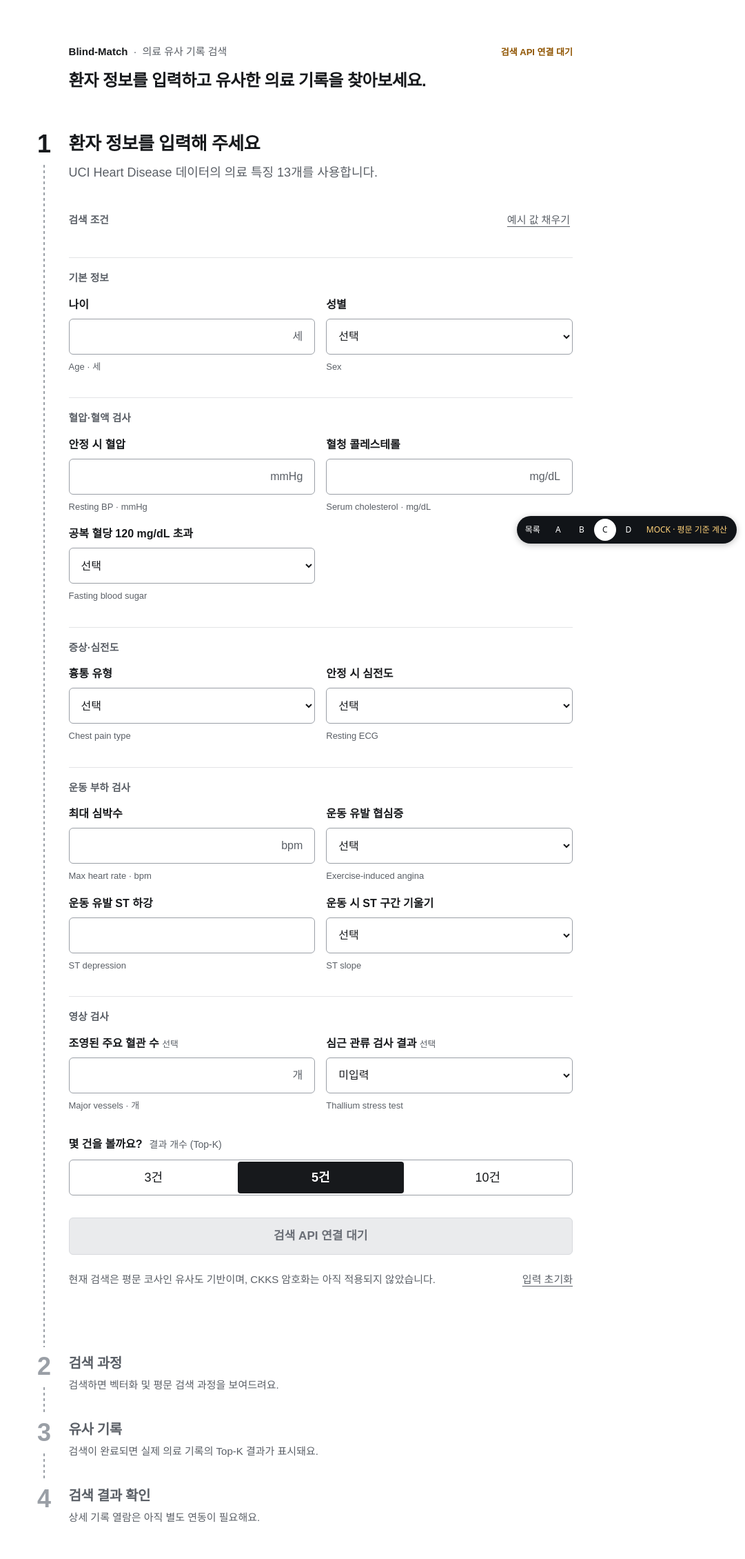
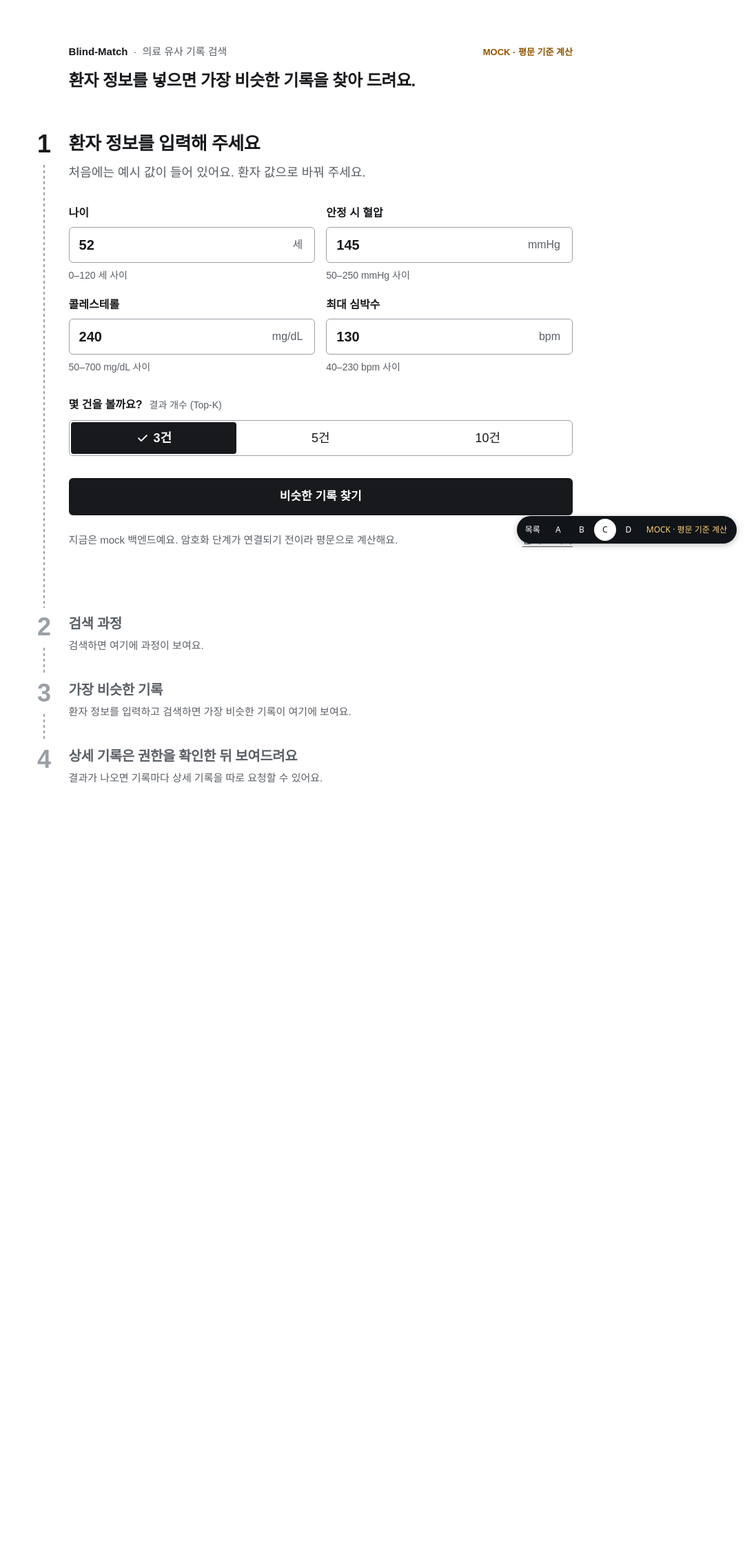
Before and after one commit to VEIL010/Interface-, a FastAPI app: page /drafts/c?state=legacy-empty in a window 1280 px wide. Shown: the top 2260 px of the page at 69% size, without its empty margins (199-1280 px from the left). After the commit the page ends 1135 px from the top, so only its background shows below. Run offline with FastAPI, Linux system fonts and the light colour scheme; some web fonts are replaced.

Commit message:
Fix C demo fallback and search result state

```diff
--- a/webui/app/main.py
+++ b/webui/app/main.py
@@ -9,6 +9,7 @@
     GET  /drafts/{key}                         A·B 질의 입력 또는 C·D 보관 시안
     POST /drafts/{key}/search                  기존 데모 검색 결과 HTML 조각
     POST /drafts/a/heart-search                13개 속성 질의 → Medical-Search-API 검색 결과 HTML 조각
+    POST /drafts/c/heart-search                단계형 가이드의 Medical-Search-API 검색 결과 HTML 조각
     POST /drafts/{key}/records/{id}/access     상세 기록 HTML 조각 (_record.html)
 
 같은 기능의 JSON API 는 /api/* 에 있다 (/api/docs 참고).
@@ -113,7 +114,7 @@ def _draft_context(key: str, form=None, result=None, error=None) -> dict:
             "page": f"/drafts/{key}",
             "empty": f"/drafts/{key}?state=empty",
             "search": f"/drafts/{key}/search",
-            "heart_search": "/drafts/a/heart-search",
+            "heart_search": f"/drafts/{key}/heart-search",
         },
     }
 
@@ -162,25 +163,27 @@ def draft_page(request: Request, key: str, state: str | None = None):
         return _not_found("없는 시안입니다.")
     if not _draft_ready(key):
         return _not_found(f"시안 {DRAFTS[key]['letter']} 는 아직 준비 중입니다.")
-    if (key in ("a", "b") and state != "legacy") or key == "c":
+    c_legacy = key == "c" and (state in ("legacy", "legacy-empty") or not heart_query.enabled())
+    if (key in ("a", "b") and state != "legacy") or (key == "c" and not c_legacy):
         form = {**heart_fields.form_values(example=key == "b"), "top_k": heart_query.DEFAULT_TOP_K}
         context = _heart_context(key, form)
-    elif state == "empty":
+    elif state == "empty" or (c_legacy and state == "legacy-empty"):
         context = _draft_context(key)
     else:
         form, result, error, _ = _run_search(backend.default_form())
         context = _draft_context(key, form, _with_links(result, f"/drafts/{key}/records"), error)
         context["initial_example"] = True
-    return templates.TemplateResponse(
-        request=request, name=f"drafts/{key}/page.html", context=context
-    )
+    if c_legacy:
+        context["urls"]["empty"] = "/drafts/c?state=legacy-empty"
+    name = "drafts/c/legacy.html" if c_legacy else f"drafts/{key}/page.html"
+    return templates.TemplateResponse(request=request, name=name, context=context)
 
 
 def _heart_context(key: str, form: dict, result=None, error=None) -> dict:
     context = _draft_context(key, form, result, error)
     context["heart_fields"] = heart_fields.FIELDS
     context["heart_groups"] = heart_fields.groups()
-    # 검색은 의료진 화면(A)에서만 켠다. 발표 모드(B)는 목표 흐름을 보여 주는 화면이다.
+    # 발표 모드(B)는 목표 흐름을 보여 주는 화면이다.
     context["heart_search"] = key in ("a", "c") and heart_query.enabled()
     return context
 
--- a/webui/app/static/drafts/c/heart.css
+++ b/webui/app/static/drafts/c/heart.css
@@ -19,5 +19,15 @@
 .heart-input-summary div {min-width:0;}
 .heart-input-summary dt {font-size:.83rem; color:var(--ink-2);}
 .heart-input-summary dd {font-size:.95rem; font-weight:600; margin:0; overflow-wrap:anywhere;}
+.heart-stale:not(:empty) {
+  margin-top: 10px;
+  padding: 12px 16px;
+  border: 1px solid var(--deny-line);
+  border-radius: var(--r-field);
+  background: var(--deny-bg);
+  color: var(--deny-ink);
+  font-size: .95rem;
+  font-weight: 600;
+}
 .form .btn:disabled {background:#EAEBED; color:#6A6E76; border-color:#D8DADE; cursor:not-allowed;}
 @media(max-width:560px){.heart-group__fields,.heart-input-summary{grid-template-columns:1fr}}
--- a/webui/app/static/drafts/c/heart.js
+++ b/webui/app/static/drafts/c/heart.js
@@ -1,15 +1,40 @@
-/* 시안 C의 예시 입력 편의 기능. API/전처리 로직과 무관합니다. */
+/* 시안 C의 예시 입력과 이전 검색 결과 안내. */
 (function () {
   'use strict';
-  document.addEventListener('click', function (event) {
-    var button = event.target.closest('[data-heart-example]');
-    if (!button) return;
-    var wrapper = document.getElementById('c-heart-form');
-    if (!wrapper) return;
+
+  var wrapper = document.getElementById('c-heart-form');
+  if (!wrapper) return;
+
+  wrapper.querySelector('[data-heart-example]').addEventListener('click', function () {
     wrapper.querySelectorAll('[data-example]').forEach(function (field) {
       field.value = field.getAttribute('data-example') || '';
       field.removeAttribute('aria-invalid');
     });
     wrapper.dispatchEvent(new Event('input', { bubbles: true }));
   });
+
+  var results = document.getElementById('results');
+  if (!results || !wrapper.matches('form')) return;
+
+  function updateStaleNotice() {
+    var snapshot = results.querySelector('[data-heart-query]');
+    if (!snapshot) return;
+
+    var current = new FormData(wrapper);
+    var stale = current.get('top_k') !== snapshot.dataset.heartTopK ||
+      JSON.parse(snapshot.dataset.heartQuery).some(function (field) {
+        return current.get(field.key)?.trim() !== field.value;
+      });
+    var notice = snapshot.querySelector('[data-heart-stale]');
+    var message = stale ? '이전 검색 결과입니다. 현재 입력값이나 결과 개수가 바뀌었어요. 지금 조건으로 보려면 다시 검색해 주세요.' : '';
+    if (notice.textContent !== message) notice.textContent = message;
+    results.querySelector('[data-heart-stale-label]').hidden = !stale;
+  }
+
+  wrapper.addEventListener('input', updateStaleNotice);
+  wrapper.addEventListener('change', updateStaleNotice);
+  results.addEventListener('bm:swapped', function (event) {
+    if (event.target === results) updateStaleNotice();
+  });
+  updateStaleNotice();
 })();
--- a/webui/app/templates/drafts/a/page.html
+++ b/webui/app/templates/drafts/a/page.html
@@ -36,7 +36,6 @@
       <li class="chip">{{ meta.dataset.label }} {{ meta.dataset.records }}건</li>
       {% endif %}
     </ul>
-
   </div>
 </header>
 
--- a/webui/app/templates/drafts/b/page.html
+++ b/webui/app/templates/drafts/b/page.html
@@ -30,7 +30,6 @@
         <span class="legend__def">{% if not meta.backend.encrypted %}목표 · {% endif %}서버에서 비교</span>
       </li>
     </ul>
-
   </header>
 
   <main class="main">
--- a/webui/app/templates/drafts/c/_heart_results.html
+++ b/webui/app/templates/drafts/c/_heart_results.html
@@ -24,10 +24,12 @@
   </div>
 </section>
 {% elif result %}
-<section class="step step--process" aria-labelledby="s2-title">
+<section class="step step--process" aria-labelledby="s2-title"
+         data-heart-query='{{ result.query.inputs | tojson }}' data-heart-top-k="{{ result.top_k }}">
   {{ rail(2) }}
   <div class="step__body">
     <h2 class="step__title" id="s2-title" tabindex="-1"><span class="vh">2단계. </span>실제 데이터 검색이 완료됐어요</h2>
+    <p class="heart-stale" role="status" data-heart-stale></p>
     <p class="step__lead">입력값은 클라이언트에서 벡터화하고, 서버에서 평문 코사인 유사도를 계산했어요.</p>
     <div class="panel">
       <div class="panel__head"><h3 class="panel__name">처리 과정</h3><p class="panel__aside">암호화 검색은 아직 연결 전</p></div>
@@ -65,7 +67,7 @@
 <section class="step step--results" aria-labelledby="s3-title">
   {{ rail(3) }}
   <div class="step__body">
-    <h2 class="step__title" id="s3-title"><span class="vh">3단계. </span>가장 비슷한 기록 {{ result.results|length }}건</h2>
+    <h2 class="step__title" id="s3-title"><span class="vh">3단계. </span><span data-heart-stale-label hidden>이전 검색 · </span>가장 비슷한 기록 {{ result.results|length }}건</h2>
     <p class="step__lead">등록 의료 기록 {{ result.searched }}건 중 Top-{{ result.top_k }} 결과예요.</p>
     <p class="note" role="note">유사도는 수학적 특징 벡터의 유사성으로, 질병 진단이나 발병 확률을 뜻하지 않아요.</p>
     <ol class="cards" role="list">
--- /dev/null
+++ b/webui/app/templates/drafts/c/legacy.html
@@ -0,0 +1,102 @@
+<!doctype html>
+<html lang="ko">
+<head>
+<meta charset="utf-8">
+<meta name="viewport" content="width=device-width, initial-scale=1">
+<meta name="theme-color" content="#F4F3FA">
+<meta name="format-detection" content="telephone=no">
+<link rel="icon" href="data:,">
+<title>{{ meta.service.name }} {{ meta.service.subtitle }} · 시안 {{ draft.letter }}</title>
+<link rel="stylesheet" href="https://cdn.jsdelivr.net/gh/orioncactus/pretendard@v1.3.9/dist/web/variable/pretendardvariable-dynamic-subset.min.css">
+<link rel="stylesheet" href="{{ asset('drafts/' ~ draft.key ~ '/style.css') }}">
+</head>
+<body>
+{#- 시안 C · 단계형 가이드
+    ① 은 고정(입력 폼), ②–④ 는 #results 안에서 _results.html 이 그린다. -#}
+<div class="page">
+  <div class="guide">
+
+    <header class="top">
+      <div class="top__row">
+        <p class="brand">
+          <span class="brand__name">{{ meta.service.name }}</span>
+          <span class="brand__dot" aria-hidden="true">·</span>
+          <span class="brand__sub">{{ meta.service.subtitle }}</span>
+        </p>
+        <p class="mode{% if not meta.backend.encrypted %} mode--mock{% endif %}">{{ meta.backend.label }}</p>
+      </div>
+      <h1 class="top__title"><span class="s">환자 정보를 넣으면</span> <span class="s">가장 비슷한 기록을 찾아 드려요.</span></h1>
+    </header>
+
+    <main class="flow">
+
+      <section class="step step--form" aria-labelledby="s1-title">
+        <div class="step__rail" aria-hidden="true"><span class="step__num">1</span><span class="step__line"></span></div>
+        <div class="step__body">
+          <h2 class="step__title" id="s1-title"><span class="vh">1단계. </span>환자 정보를 입력해 주세요</h2>
+          <p class="step__lead"><span class="s">처음에는 예시 값이 들어 있어요.</span> <span class="s">환자 값으로 바꿔 주세요.</span></p>
+
+          <form class="form" method="post" data-bm-search action="{{ urls.search }}" data-bm-target="#results" novalidate>
+            <div class="fields">
+              {%- for f in meta.features %}
+              <div class="field">
+                <label class="field__label" for="f-{{ f.key }}">{{ f.label }}</label>
+                <input class="field__input" id="f-{{ f.key }}" name="{{ f.key }}" type="number" inputmode="numeric"
+                       min="{{ f.min }}" max="{{ f.max }}" step="1" value="{{ form[f.key] }}" autocomplete="off"
+                       aria-describedby="hint-{{ f.key }} err-{{ f.key }}"{% if error and f.key in error.fields %} aria-invalid="true"{% endif %}>
+                <span class="field__unit" aria-hidden="true">{{ f.unit }}</span>
+                <p class="field__hint" id="hint-{{ f.key }}">{{ f.min }}–{{ f.max }} {{ f.unit }} 사이<span class="field__flag"> · 확인이 필요해요</span></p>
+              </div>
+              {%- endfor %}
+            </div>
+
+            <div class="count" role="radiogroup" aria-labelledby="count-label">
+              <p class="count__label" id="count-label">몇 건을 볼까요? <span class="count__tech">결과 개수 (Top-K)</span></p>
+              <div class="seg">
+                {%- for k in meta.top_k_options %}
+                <label class="seg__opt" for="k-{{ k }}">
+                  <input type="radio" id="k-{{ k }}" name="top_k" value="{{ k }}"{% if form.top_k == k %} checked{% endif %}>
+                  <span class="seg__face"><svg class="seg__check" viewBox="0 0 24 24" width="20" height="20" fill="none" stroke="currentColor" stroke-width="2.4" stroke-linecap="round" stroke-linejoin="round" aria-hidden="true" focusable="false"><path d="M5 12.5l4.5 4.5L19 7.5"/></svg>{{ k }}건</span>
+                </label>
+                {%- endfor %}
+              </div>
+            </div>
+
+            <input type="hidden" name="method" value="{{ form.method }}">
+
+            <button class="btn btn--primary" type="submit">
+              <span class="btn__stack">
+                <span class="btn__label btn__label--idle">비슷한 기록 찾기</span>
+                <span class="btn__label btn__label--busy"><span class="spinner" aria-hidden="true"></span>찾고 있어요…</span>
+              </span>
+            </button>
+
+            <div class="form__foot">
+              <p class="form__note">
+                {%- if meta.backend.encrypted %}
+                <svg viewBox="0 0 24 24" width="20" height="20" fill="none" stroke="currentColor" stroke-width="1.8" stroke-linecap="round" stroke-linejoin="round" aria-hidden="true" focusable="false"><rect x="5" y="10.5" width="14" height="10" rx="2.5"/><path d="M8.5 10.5V8a3.5 3.5 0 0 1 7 0v2.5"/></svg>
+                <span>입력값은 이 기기에서 암호화된 뒤 서버로 전송돼요.</span>
+                {%- else %}
+                <svg viewBox="0 0 24 24" width="20" height="20" fill="none" stroke="currentColor" stroke-width="1.8" stroke-linecap="round" stroke-linejoin="round" aria-hidden="true" focusable="false"><rect x="5" y="10.5" width="14" height="10" rx="2.5"/><path d="M8.5 10.5V8a3.5 3.5 0 0 1 6.7-1.4"/></svg>
+                <span>지금은 mock 백엔드예요. 암호화 단계가 연결되기 전이라 평문으로 계산해요.</span>
+                {%- endif %}
+              </p>
+              <a class="link" href="{{ urls.empty }}">입력 초기화</a>
+            </div>
+          </form>
+        </div>
+      </section>
+
+      <div id="results" aria-live="polite">
+        {%- include "drafts/" ~ draft.key ~ "/_results.html" %}
+      </div>
+
+    </main>
+  </div>
+</div>
+
+{% include "shared/_devbar.html" %}
+<script src="{{ asset('shared/bm.js') }}" defer></script>
+<script src="{{ asset('drafts/' ~ draft.key ~ '/extra.js') }}" defer></script>
+</body>
+</html>
--- a/webui/app/templates/drafts/c/page.html
+++ b/webui/app/templates/drafts/c/page.html
@@ -35,7 +35,7 @@
           <p class="step__lead">UCI Heart Disease 데이터의 의료 특징 13개를 사용합니다.</p>
 
           {% if heart_search %}
-          <form id="c-heart-form" class="form" method="post" data-bm-search data-heart-inputs action="/drafts/c/heart-search" data-bm-target="#results" novalidate>
+          <form id="c-heart-form" class="form" method="post" data-bm-search data-heart-inputs action="{{ urls.heart_search }}" data-bm-target="#results" novalidate>
           {% else %}
           <div id="c-heart-form" class="form" data-heart-inputs>
           {% endif %}
@@ -98,7 +98,8 @@
             {% endif %}
             <div class="form__foot">
               <p class="form__note">현재 검색은 평문 코사인 유사도 기반이며, CKKS 암호화는 아직 적용되지 않았습니다.</p>
-              <a class="link" href="/drafts/c?state=empty">입력 초기화</a>
+              <a class="link" href="{{ urls.empty }}">입력 초기화</a>
+              <a class="link" href="{{ urls.page }}?state=legacy">합성 데이터 데모</a>
             </div>
           {% if heart_search %}</form>{% else %}</div>{% endif %}
         </div>
--- a/webui/app/templates/shared/_devbar.html
+++ b/webui/app/templates/shared/_devbar.html
@@ -4,7 +4,11 @@
   {% for d in drafts %}
   <a href="/drafts/{{ d.key }}" title="시안 {{ d.letter }} · {{ d.name }}"{% if draft is defined and d.key == draft.key %} aria-current="page"{% endif %}>{{ d.letter }}</a>
   {% endfor %}
-  <span class="bm-devbar__mock" title="{{ meta.backend.note }}">{{ meta.backend.label }}</span>
+  {% if heart_search %}
+  <span class="bm-devbar__status" title="Medical-Search-API를 사용하는 평문 검색">평문 검색 연결</span>
+  {% elif draft is defined and not heart_fields %}
+  <span class="bm-devbar__status" title="{{ meta.backend.note }}">{{ meta.backend.label }}</span>
+  {% endif %}
 </nav>
 <style>
   .bm-devbar { position: fixed; right: 12px; bottom: 12px; z-index: 2147483000; display: flex; align-items: center; gap: 2px; padding: 4px; border-radius: 999px; background: #111418; color: #ffffff; font: 500 12px/1 system-ui, -apple-system, "Segoe UI", "Malgun Gothic", sans-serif; box-shadow: 0 2px 10px rgba(0, 0, 0, 0.25); }
@@ -12,7 +16,7 @@
   .bm-devbar a:hover { background: #2b323a; }
   .bm-devbar a:focus-visible { outline: 2px solid #ffd27a; outline-offset: 1px; }
   .bm-devbar a[aria-current="page"] { background: #ffffff; color: #111418; }
-  .bm-devbar__mock { padding: 0 10px 0 8px; color: #ffd27a; white-space: nowrap; }
-  @media (max-width: 480px) { .bm-devbar__mock { display: none; } }
+  .bm-devbar__status { padding: 0 10px 0 8px; color: #ffd27a; white-space: nowrap; }
+  @media (max-width: 480px) { .bm-devbar__status { display: none; } }
   @media print { .bm-devbar { display: none; } }
 </style>
```
Also changed, not shown: webui/tests/smoke.py (+102 -33 lines), README.md.
